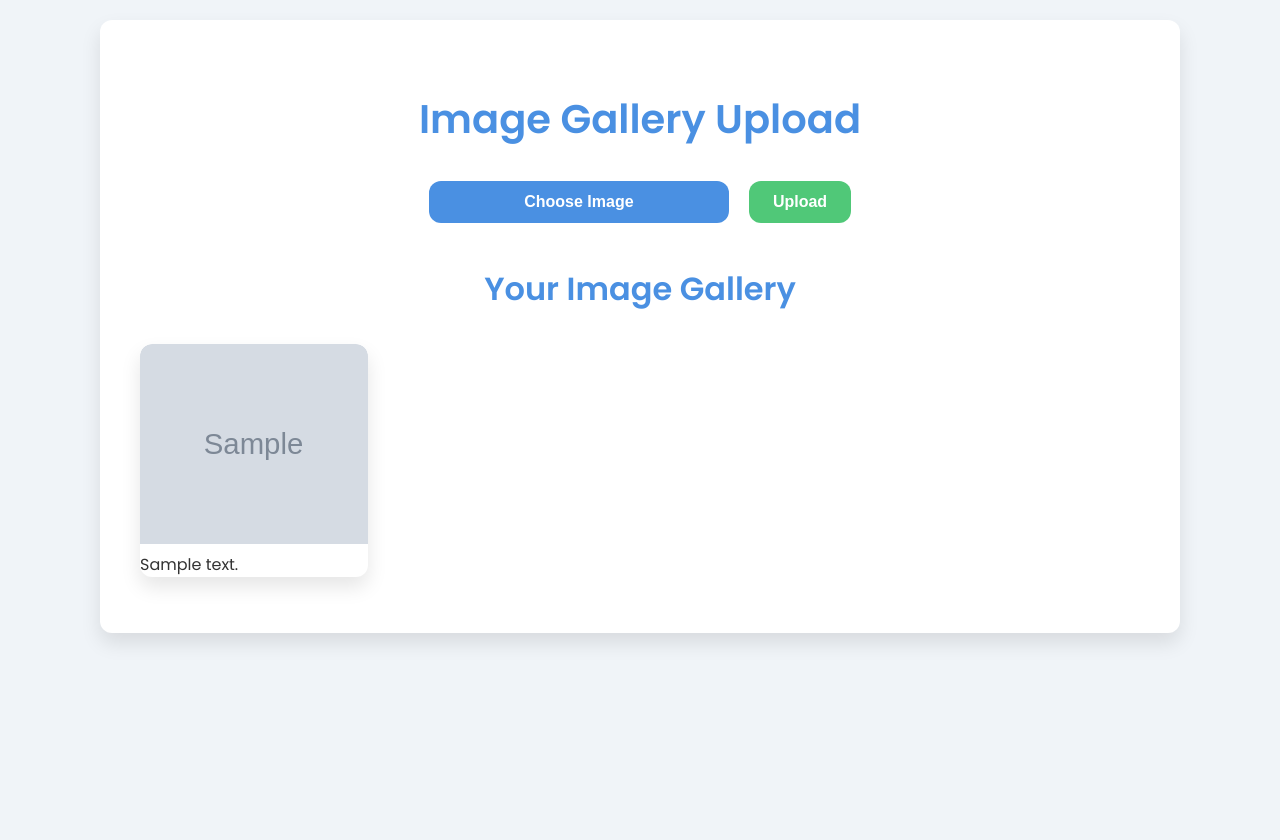
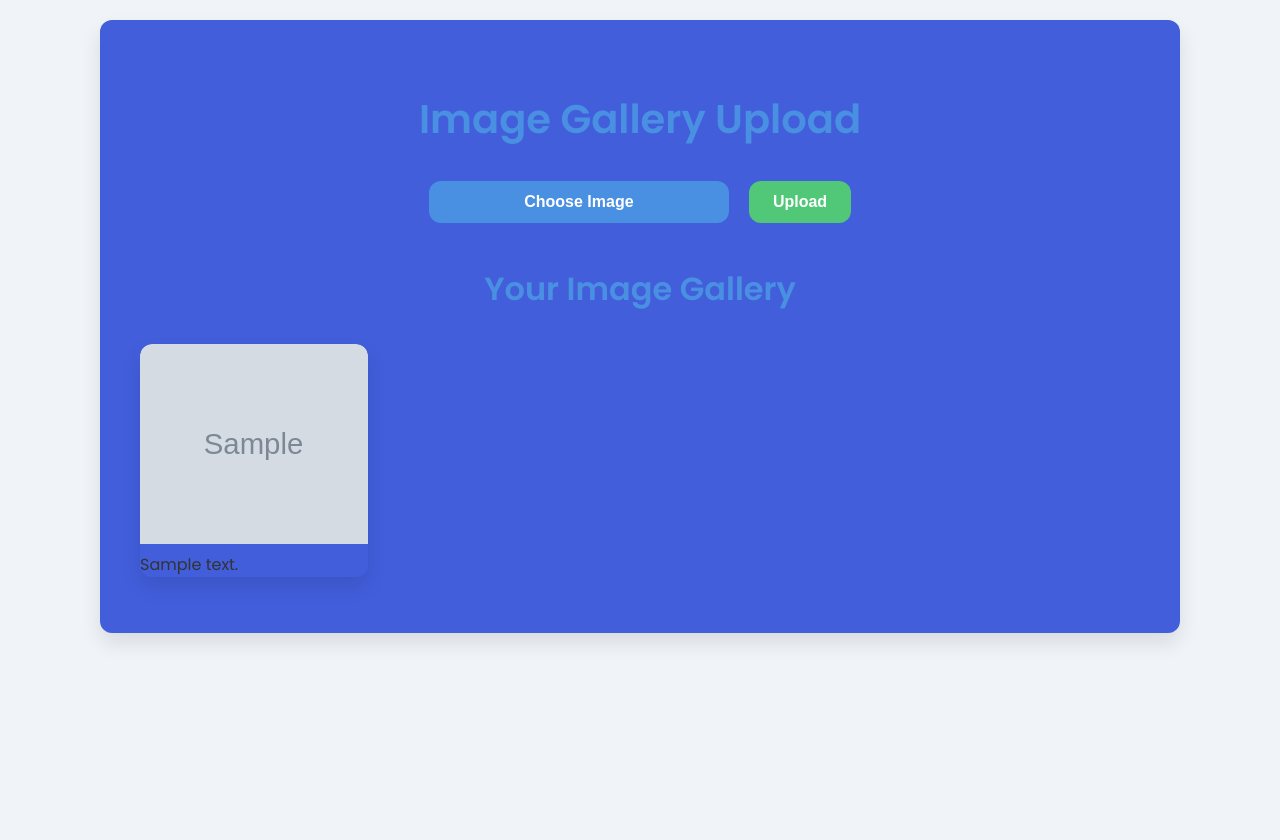
Before and after one commit to sohithsai777/cloud-native-development, a Flask app: template templates/index.html in a window 1280 px wide. Run offline with Flask 3, Linux system fonts and the light colour scheme; the template is opened without the code that fills it: most values are stand-ins (such as "Sample title", 1, 10 or a date in 2020); grey boxes marked "Sample" are stand-in pictures.

Commit message:
Updated styles.css to use blue color for blue version

```diff
--- a/static/styles.css
+++ b/static/styles.css
@@ -6,7 +6,7 @@
     --secondary-color: #50c878;
     --background-color: #f0f4f8;
     --text-color: #333333;
-    --card-background: #ffffff;
+    --card-background: #425edb;
     --border-radius: 12px;
     --box-shadow: 0 10px 20px rgba(0, 0, 0, 0.1);
     --transition: all 0.3s ease;
```
